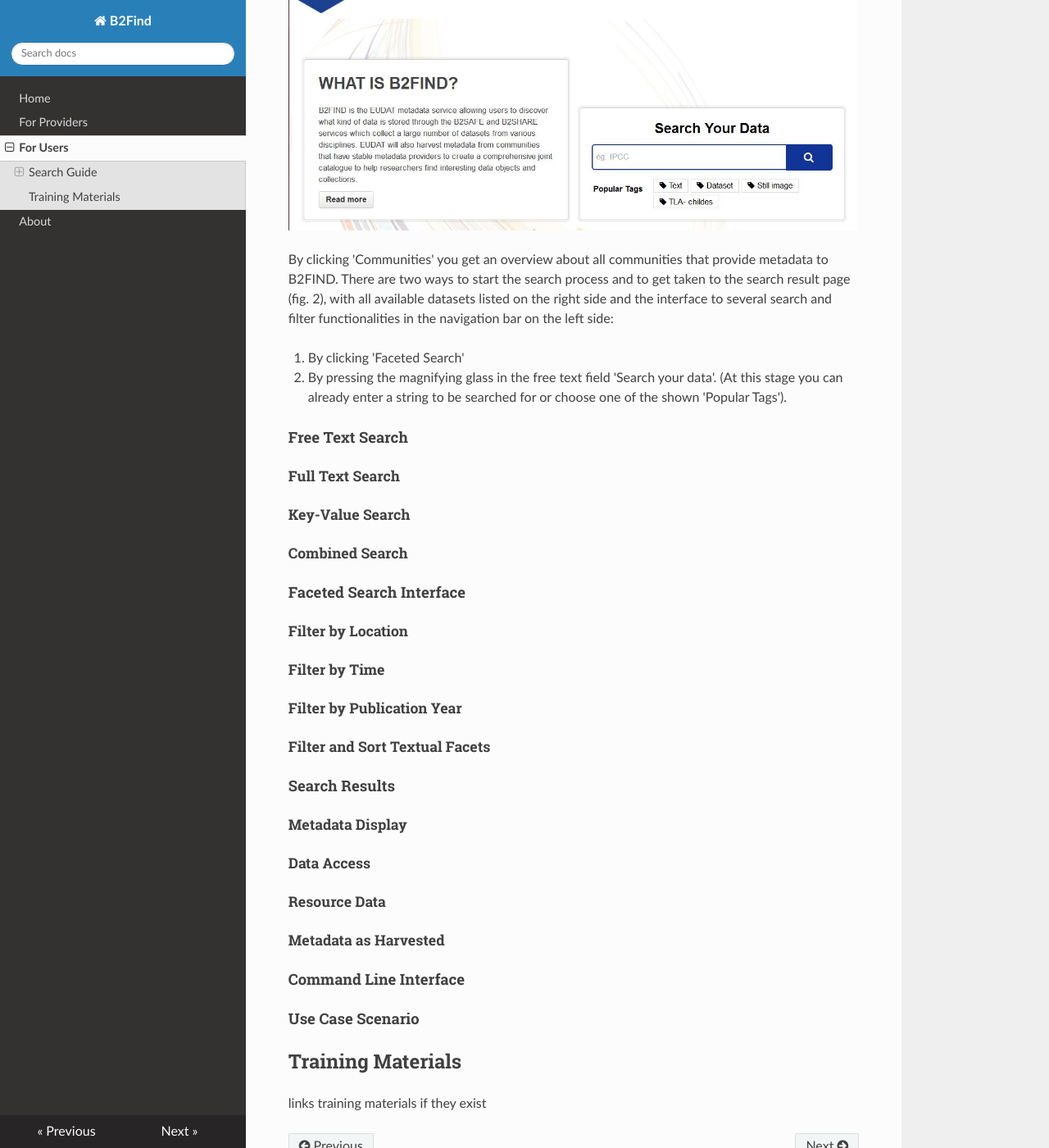
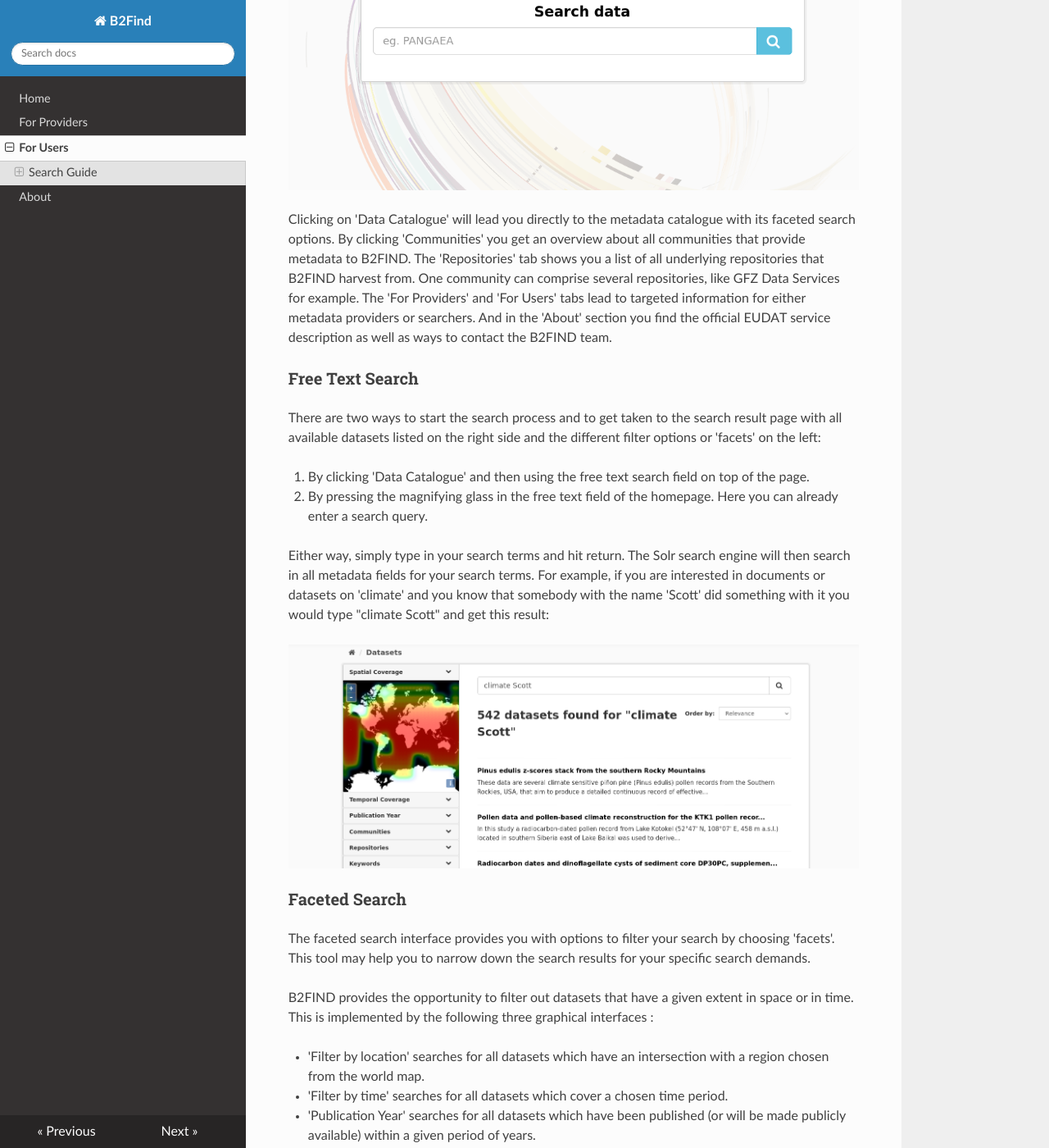
Before and after one commit to EUDAT-B2FIND/ckanext-b2find, an MkDocs documentation site: the page built from docs/forusers.md, in a window 1280 px wide and 1400 px high, scrolled down 886 px. Shown: the whole window at 82% size. Built offline with MkDocs 1.6.1, drawn with Linux system fonts in a browser that asks for light colours; nearby versions of some CDN libraries; some of the changed text lies outside the part shown.

Commit message:
updated searchguide.

```diff
--- a/docs/forusers.md
+++ b/docs/forusers.md
@@ -2,48 +2,96 @@
 
 ## Search Guide
 
-### Introduction
-The EUDAT metadata service B2FIND can be utilized in two ways:
+### The B2FIND Portal
+You can access the EUDAT metadata discovery portal B2FIND at b2find.eudat.eu. It can be utilized in two ways:
 
 * The discovery web portal supports user-friendly navigation and filtering features. Powerful search functionalities are provided, that include:
-	* Free text search over the full text bodies of all datasets indexed in the B2FIND catalog
+	* Free text search over the full text bodies of all datasets indexed in the B2FIND catalogue
 	* Geospatial and temporal search for all datasets, that cover a chosen region or, respectively, a chosen time period.
-	* Other 'faceted' search, i.e. selecting values from certain metadata fields
-* The script searchB2FIND.py enables submitting search requests from the command line using the CKAN API functionality
+	* Other faceted search, i.e. selecting values from certain metadata fields
 
-The according search requests can be combined and executed in one go. A successful search results in the list of all datasets of the B2FIND catalogue, which fulfill the search criteria. The metadata fields of each found dataset can be displayed and comprises as well links to access the underlying data objects. In the following we describe the usage of B2FIND step by step.
+In the following we describe the usage of B2FIND step by step.
 
-### The B2FIND Portal
-You can access the B2FIND web portal at b2find.eudat.eu. The only prerequisite - beside access to the internet - to use the web interface is, that JavaScript is enabled in the used web browser.
+### Welcome
+The B2FIND homepage is your starting point.
 
-![B2FIND Homepage](img/B2FIND_entry_page.jpg)
+![B2FIND Homepage](img/for_users/searchguide/Welcome_B2FIND.png)
 
-By clicking 'Communities' you get an overview about all communities that provide metadata to B2FIND.
-There are two ways to start the search process and to get taken to the search result page (fig. 2), with all available datasets listed on the right side and the interface to several search and filter functionalities in the navigation bar on the left side:
+Clicking on 'Data Catalogue' will lead you directly to the metadata catalogue with its faceted search options. By clicking 'Communities' you get an overview about all communities that provide metadata to B2FIND.
+The 'Repositories' tab shows you a list of all underlying repositories that B2FIND harvest from. One community can comprise several repositories, like GFZ Data Services for example. The 'For Providers' and 'For Users' tabs lead to targeted information for either metadata providers or searchers. And in the 'About' section you find the official EUDAT service description as well as ways to contact the B2FIND team.
 
-1. By clicking 'Faceted Search'
-2. By pressing the magnifying glass in the free text field 'Search your data'. (At this stage you can already enter a string to be searched for or choose one of the shown 'Popular Tags').
+### Free Text Search
+There are two ways to start the search process and to get taken to the search result page with all available datasets listed on the right side and the different filter options or 'facets' on the left:
 
+1. By clicking 'Data Catalogue' and then using the free text search field on top of the page.
+2. By pressing the magnifying glass in the free text field of the homepage. Here you can already enter a search query.
 
+Either way, simply type in your search terms and hit return. The Solr search engine will then search in all metadata fields for your search terms. For example, if you are interested in documents or datasets on 'climate' and you know that somebody with the name 'Scott' did something with it you would type "climate Scott" and get this result:
 
-####Free Text Search
-#####Full Text Search
-#####Key-Value Search
-#####Combined Search
-####Faceted Search Interface
-#####Filter by Location
-#####Filter by Time
-#####Filter by Publication Year
-#####Filter and Sort Textual Facets
-####Search Results
-#####Metadata Display
-#####Data Access
-#####Resource Data
-#####Metadata as Harvested
-####Command Line Interface
-####Use Case Scenario
+![Search result](img/for_users/searchguide/climate_scott_searchresult.png)
 
+### Faceted Search
+The faceted search interface provides you with options to filter your search by choosing 'facets'. This tool may help you to narrow down the search results for your specific search demands.
 
+B2FIND provides the opportunity to filter out datasets that have a given extent in space or in time. This is implemented by the following three graphical interfaces :
 
-## Training Materials
-links training materials if they exist
+* 'Filter by location' searches for all datasets which have an intersection with a region chosen from the world map.
+* 'Filter by time' searches for all datasets which cover a chosen time period.
+* 'Publication Year' searches for all datasets which have been published (or will be made publicly available) within a given period of years.
+
+Furthermore, you can filter by all facets provided by the [EUDAT Core metadata schema]('https://eudat-b2find.github.io/schema-doc/introduction.html') which B2FIND uses.
+
+#### Filter by location
+
+In the world map widget in the left upper corner you can select a geographical region your search query is about. This triggers a search for all datasets whose spatial extension has an intersection with the selected region.
+
+For Windows: Hold STRG+left mouse button pressed and move over the map to create a bounding box over the region you are interested in. Releasing STRG+mouse button then triggers a search request (give it up to 5 seconds please), the results will appear on the right result page.
+For Mac Os: hold Command+left mouse button.
+
+![map](img/for_users/searchguide/map_bb.png)
+
+If you draw a bounding box over Africa, for example, all datasets whose spatial extension has an overlap with the selected region are listed in the right panel.The dataset search result page will then look like this:
+
+![map search result](img/for_users/searchguide/map_bb_result.png)
+
+Note the dark grey tag announcing the filter in use. To delete the filter, just click on the 'x' on its right.
+
+#### Temporal Coverage
+With the search widget 'Temporal Coverage' you can select a time period the research data are related to as described in the following.
+
+1. Expanding the facet 'Temporal Coverage' in the navigation panel opens the time line chart. Here you can already see, what time period most datasets (for example combined with the keyword search 'climate change') deal with. The temporal coverage depicted here strictly refers to the temporal period the datasets are about, **not** the publication year (that will be covered by the next facet).
+
+![temporal coverage search result](img/for_users/searchguide/tempcoverage.png)
+
+2. To select a certain time period, draw a box over the period in question by mouse-over while keeping the left mouse button pressed. Releasing your mouse will trigger the search and the result page
+will change accordingly (again, give it 5 seconds please).
+
+![temporal coverage selection](img/for_users/searchguide/tempcoverage_bb
+.png)
+
+3. Repeat as you wish for zooming in further. The search results on the right will narrow down accordingly.
+To delete the temporal coverage filter, press on the 'x' on the filter button above the result page.
+
+#### Filter by Publication Year
+With the search widget 'Publication Year' you can search for datasets that have been published (or in case of an embargo period: will be made publicly available) within a certain period of time. This gives a nice overview on when a lot of datasets catalogued in B2FIND were published on your search topic, i.e.psychoanalysis.
+
+This facet works exactly like the 'Temporal Coverage' one above:
+1. Drag your mouse over the selected publication time period while holding the left mouse button pressed.
+2. Release to trigger search.
+3. Repeat to zoom in more.
+4. If execution of the query is finished, all datasets that are published within the chosen years are listed in the right panel. To delete the filder, press the 'x' on the dark grey filter tag above the search results.
+
+### Metadata Display
+
+By clicking the dataset title the dataset view opens. The textual metadata are shown on the right side; on top the title, the description and the keywords as clickable buttons and underneath the other B2FIND metadata fields with their values in tabulated form. If the dataset contains spatial information, the spatial extent of the dataset is shown on the map in the upper left corner.
+
+![map](img/for_users/searchguide/map_bb.png)
+
+### Data Access
+Among these fields are links provided that enable access on related data.
+
+* The data resources the metadata are related to.
+* The original metadata - as harvested from the provider by OAI-PMH and formatted in XML.
+
+### Metadata as Harvested
+If you want to examine the 'raw' metadata as originally harvested by B2FIND from the data provider you can click on the field 'MetadataAccess' and the associated XML record is listed in the browser.
```
Also changed, not shown: docs/img/B2FIND_entry_page.jpg (deleted), docs/img/for_users/searchguide/Welcome_B2FIND.png (added), docs/img/for_users/searchguide/climate_scott_searchresult.png (added), docs/img/for_users/searchguide/map_bb.png (added), docs/img/for_users/searchguide/map_bb_result.png (added), docs/img/for_users/searchguide/singleresultpage.png (added), docs/img/for_users/searchguide/tempcoverage.png (added), docs/img/for_users/searchguide/tempcoverage_bb.png (added).
